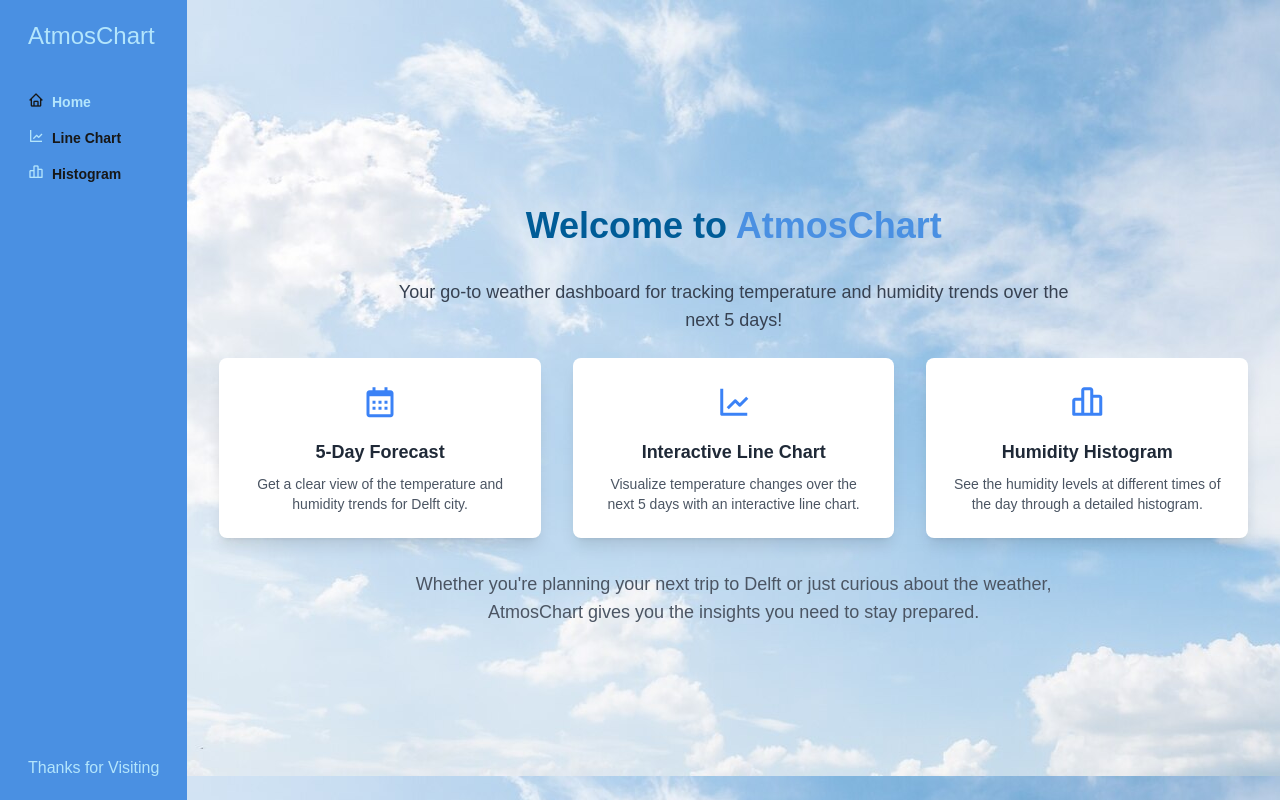
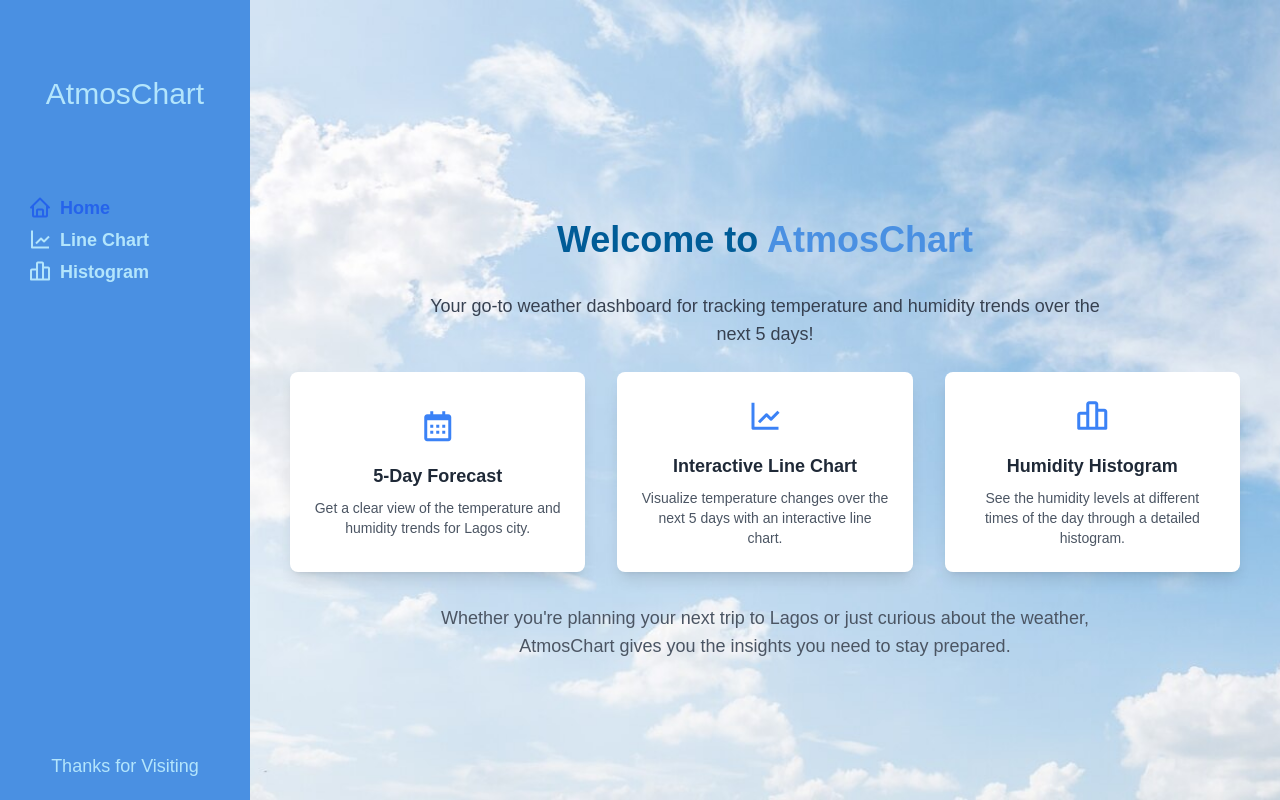
Before and after one commit to BettyAfolabi/AtmosChart, a Next.js app: page / in a window 1280 px wide. Built offline with nearby package versions, Linux system fonts and the light colour scheme.

Commit message:
page responsiveness

```diff
--- a/src/app/components/histogram.tsx
+++ b/src/app/components/histogram.tsx
@@ -26,7 +26,7 @@ const WeatherHistogram = () => {
     const fetchForecast = async () => {
       try {
         const response = await fetch(
-          `https://api.openweathermap.org/data/2.5/forecast?q=delft&appid=1dbda263f3c7d131922043bd42214a70&units=metric`
+          `https://api.openweathermap.org/data/2.5/forecast?q=lagos&appid=1dbda263f3c7d131922043bd42214a70&units=metric`
         );
 
         if (!response.ok) {
--- a/src/app/components/layout.tsx
+++ b/src/app/components/layout.tsx
@@ -5,56 +5,74 @@ import Link from 'next/link';
 import { usePathname } from 'next/navigation';
 
 const Layout: React.FC<{ children: React.ReactNode }> = ({ children }) => {
-    const pathname = usePathname();
+  const pathname = usePathname();
 
   return (
-    <div style={{ display: 'flex', height: '100vh' }}>
-      {/* Sidebar */}
-      <aside className="bg-sky flex flex-col justify-between h-screen py-5">
-        <div className='px-7'>
-        <h1 className="text-primaryOcean text-2xl mb-10">AtmosChart</h1>
-        <nav>
-          <ul style={{ listStyleType: 'none', padding: 0 }}>
-            <li style={{ marginBottom: '1rem' }}>
-              <Link href="/" className="flex gap-2">
-                <i className="bx bx-home {`font-semibold ${pathname === '/' ? 'text-blue-600' : '#B3E5FC'}`}"></i>
+    <div className="flex flex-col md:flex-row-reverse h-screen">
+      <main className="flex-1 bg-[url('/sky.jpg')] bg-cover px-6 py-10 overflow-y-auto">
+        {children}
+      </main>
+
+      <aside className="bg-sky flex md:flex-col items-center justify-around py-4 md:py-5 md:w-[250px] md:h-full md:relative fixed bottom-0 w-full">
+      <h1 className="hidden md:block text-primaryOcean text-2xl md:text-3xl my-14">AtmosChart</h1>
+
+        <nav className="flex w-full md:flex-col md:justify-start md:gap-4">
+          <ul className="flex justify-around w-full md:block md:px-7 md:mt-6">
+            <li>
+              <Link href="/" passHref>
                 <p
-                  className={`text-primaryOcean hidden md:block font-semibold text-sm ${pathname === '/' ? 'text-blue-600' : '#B3E5FC'}`}
+                  className={`flex items-center gap-2 ${
+                    pathname === '/' ? 'text-blue-600' : 'text-[#B3E5FC]'
+                  }`}
                 >
-                  Home
+                  <i className="bx bx-home text-2xl"></i>
+                  <span
+                    className={`hidden md:inline-block text-sm md:text-lg font-semibold`}
+                  >
+                    Home
+                  </span>
                 </p>
               </Link>
             </li>
-            <li style={{ marginBottom: '1rem' }}>
-              <Link href="/linechart" className="flex gap-2">
-                <i className="bx bx-line-chart" style={{ color: '#B3E5FC' }}></i>
+            <li>
+              <Link href="/linechart" passHref>
                 <p
-                  className={`hidden md:block font-semibold text-sm ${pathname === '/linechart' ? 'text-blue-600' : '#B3E5FC'}`}
+                  className={`flex items-center gap-2 ${
+                    pathname === '/linechart' ? 'text-blue-600' : 'text-[#B3E5FC]'
+                  }`}
                 >
-                  Line Chart
+                  <i className="bx bx-line-chart text-2xl"></i>
+                  <span
+                    className={`hidden md:inline-block text-sm md:text-lg font-semibold`}
+                  >
+                    Line Chart
+                  </span>
                 </p>
               </Link>
             </li>
-            <li style={{ marginBottom: '1rem' }}>
-              <Link href="/histogram" className="flex gap-2">
-                <i className="bx bx-bar-chart-alt-2" style={{ color: '#B3E5FC' }}></i>
+            <li>
+              <Link href="/histogram" passHref>
                 <p
-                  className={`hidden md:block font-semibold text-sm ${pathname === '/histogram' ? 'text-blue-600' : '#B3E5FC'}`}
+                  className={`flex items-center gap-2 ${
+                    pathname === '/histogram' ? 'text-blue-600' : 'text-[#B3E5FC]'
+                  }`}
                 >
-                  Histogram
+                  <i className="bx bx-bar-chart-alt-2 text-2xl"></i>
+                  <span
+                    className={`hidden md:inline-block text-sm md:text-lg font-semibold`}
+                  >
+                    Histogram
+                  </span>
                 </p>
               </Link>
             </li>
           </ul>
         </nav>
+
+        <div className="hidden md:block px-7 mt-auto">
+          <h4 className="text-primaryOcean text-nowrap text-lg">Thanks for Visiting</h4>
         </div>
-        <h4 className="text-primaryOcean px-7 text-nowrap">Thanks for Visiting</h4>
       </aside>
-
-      {/* Main content */}
-      <main className="bg-[url('/sky.jpg')] px-6 py-10" style={{ flex: 1, padding: '1rem', overflowY: 'auto' }}>
-        {children}
-      </main>
     </div>
   );
 };
--- a/src/app/components/linechart.tsx
+++ b/src/app/components/linechart.tsx
@@ -22,7 +22,7 @@ const WeatherChart = () => {
     const fetchForecast = async () => {
       try {
         const response = await fetch(
-          `https://api.openweathermap.org/data/2.5/forecast?q=delft&appid=1dbda263f3c7d131922043bd42214a70&units=metric`
+          `https://api.openweathermap.org/data/2.5/forecast?q=lagos&appid=1dbda263f3c7d131922043bd42214a70&units=metric`
         );
 
         if (!response.ok) {
@@ -51,7 +51,7 @@ const WeatherChart = () => {
   }
 
   return (
-    <div className='my-8 mx-auto max-w-[800px]'>
+    <div style={{ width: '100%', maxWidth: '800px', margin: '2rem auto' }}>
       <h1 className='text-ocean font-bold py-5 text-base sm:text-xl mb-5'>Temperature and Humidity Over Time</h1>
       <LineChart width={800} height={400} data={chartData} margin={{ top: 5, right: 5, bottom: 20, left: 5 }}>
         <CartesianGrid stroke="#0369a1" />
--- a/src/app/page.tsx
+++ b/src/app/page.tsx
@@ -17,7 +17,7 @@ export default function Home() {
           <i className="bx bx-calendar text-4xl text-blue-500 mb-4"></i>
           <h3 className="text-sm sm:text-lg font-semibold text-gray-800 mb-2">5-Day Forecast</h3>
           <p className="text-center text-gray-600 text-xs sm:text-sm">
-            Get a clear view of the temperature and humidity trends for Delft city.
+            Get a clear view of the temperature and humidity trends for Lagos city.
           </p>
         </div>
 
@@ -39,7 +39,7 @@ export default function Home() {
       </div>
 
       <p className="mt-8 text-sm sm:text-lg text-gray-600 text-center max-w-2xl">
-       {` Whether you're planning your next trip to Delft or just curious about the weather, AtmosChart
+       {` Whether you're planning your next trip to Lagos or just curious about the weather, AtmosChart
         gives you the insights you need to stay prepared.`}
       </p>
     </div>
```
Also changed, not shown: src/dataset.tsx (deleted, +0 -69 lines), 1 other file (tests, documents, lock files or other folders).
